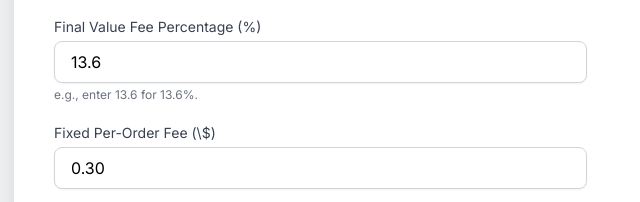
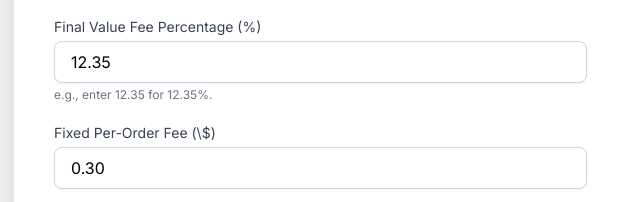
Before and after one commit to tombeshara/sports-card-profit-calc-v2, a plain HTML site: page index.html in a window 1280 px wide. Shown: the part 1333-1535 px from the top of the page, 178-818 px from the left. Drawn offline with nearby package versions, Linux system fonts and the light colour scheme.

Commit message:
Update fee percentage input value in index.html

```diff
--- a/index.html
+++ b/index.html
@@ -130,9 +130,9 @@
                 <!-- Input Group: Fee Percentage -->
                 <div class="input-group">
                     <label for="feePercent" class="block text-sm font-medium text-gray-700">Final Value Fee Percentage (%)</label>
-                    <input type="number" id="feePercent" value="13.6" min="0" max="100" step="0.1" oninput="calculateProfit()"
+                    <input type="number" id="feePercent" value="12.35" min="0" max="100" step="0.1" oninput="calculateProfit()"
                         class="mt-1 block w-full px-4 py-2 border border-gray-300 rounded-lg shadow-sm focus:ring-indigo-500 focus:border-indigo-500 transition duration-150">
-                    <p class="text-xs text-gray-500 mt-1">e.g., enter 13.6 for 13.6%.</p>
+                    <p class="text-xs text-gray-500 mt-1">e.g., enter 12.35 for 12.35%.</p>
                 </div>
 
                 <!-- Input Group: Fixed Fee -->
```
